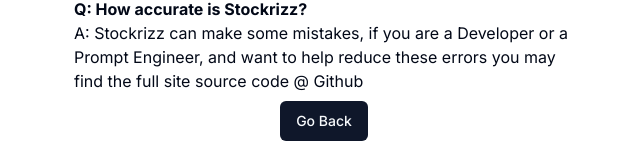
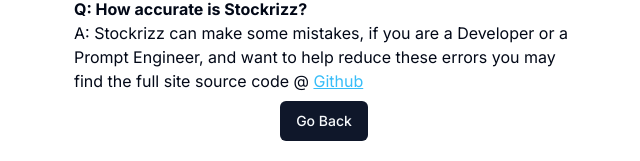
Before and after one commit to notpoiu/stockrizz, a Next.js app: page /about in a window 1280 px wide. Shown: the part 445-606 px from the top of the page, without its empty margins (316-956 px from the left). Built offline with nearby package versions, Linux system fonts and the light colour scheme.

Commit message:
style: add link decoration

```diff
--- a/src/app/about/page.tsx
+++ b/src/app/about/page.tsx
@@ -15,7 +15,7 @@
                 <p className="mb-2">A: Stockrizz under the hood uses a openai's GPT-4o to analyse your rizz.</p>
 
                 <p className="font-bold">Q: How accurate is Stockrizz?</p>
-                <p className="mb-2">A: Stockrizz can make some mistakes, if you are a Developer or a Prompt Engineer, and want to help reduce these errors you may find the full site source code @ <Link href="https://github.com/notpoiu/stockrizz">Github</Link></p>
+                <p className="mb-2">A: Stockrizz can make some mistakes, if you are a Developer or a Prompt Engineer, and want to help reduce these errors you may find the full site source code @ <Link href="https://github.com/notpoiu/stockrizz" className="text-[#38bdf8] underline" target="_blank">Github</Link></p>
             </div>
             <Link href={"/"}>
                 <Button>Go Back</Button>
```
